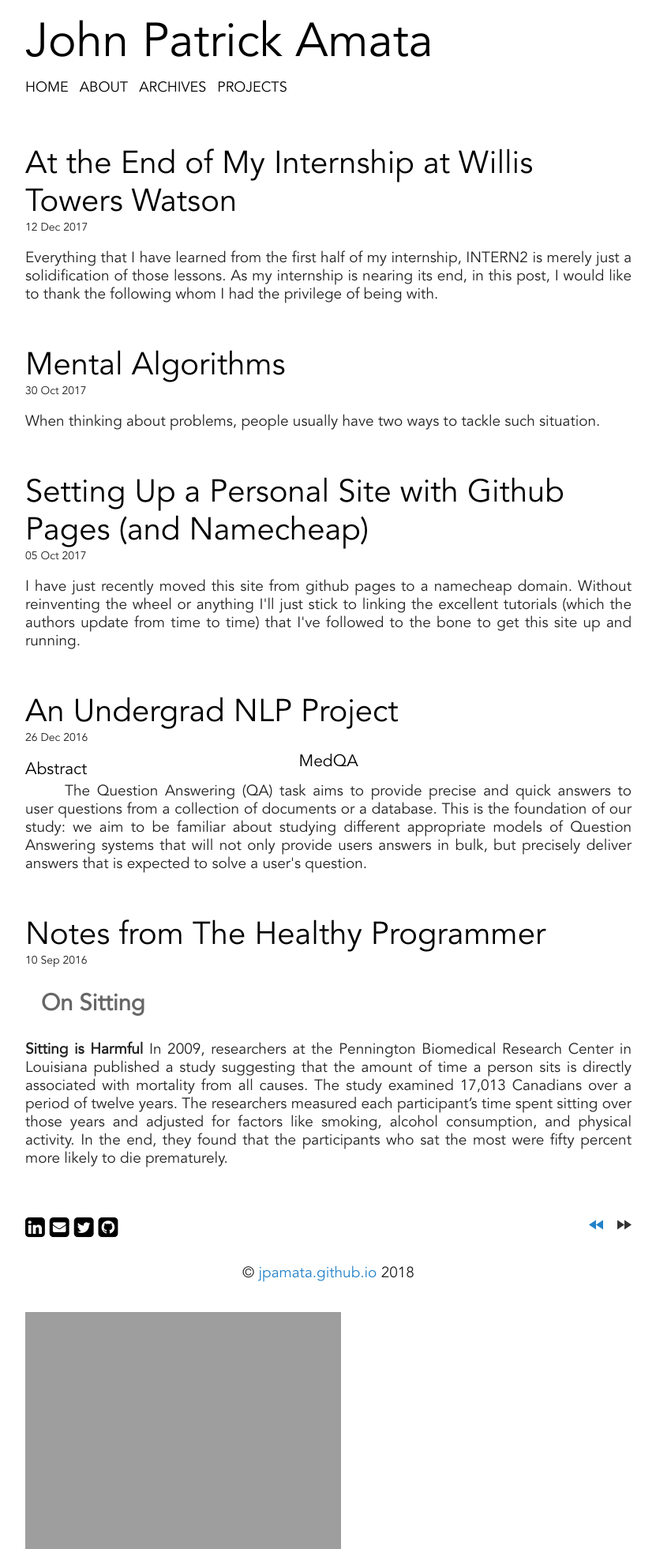
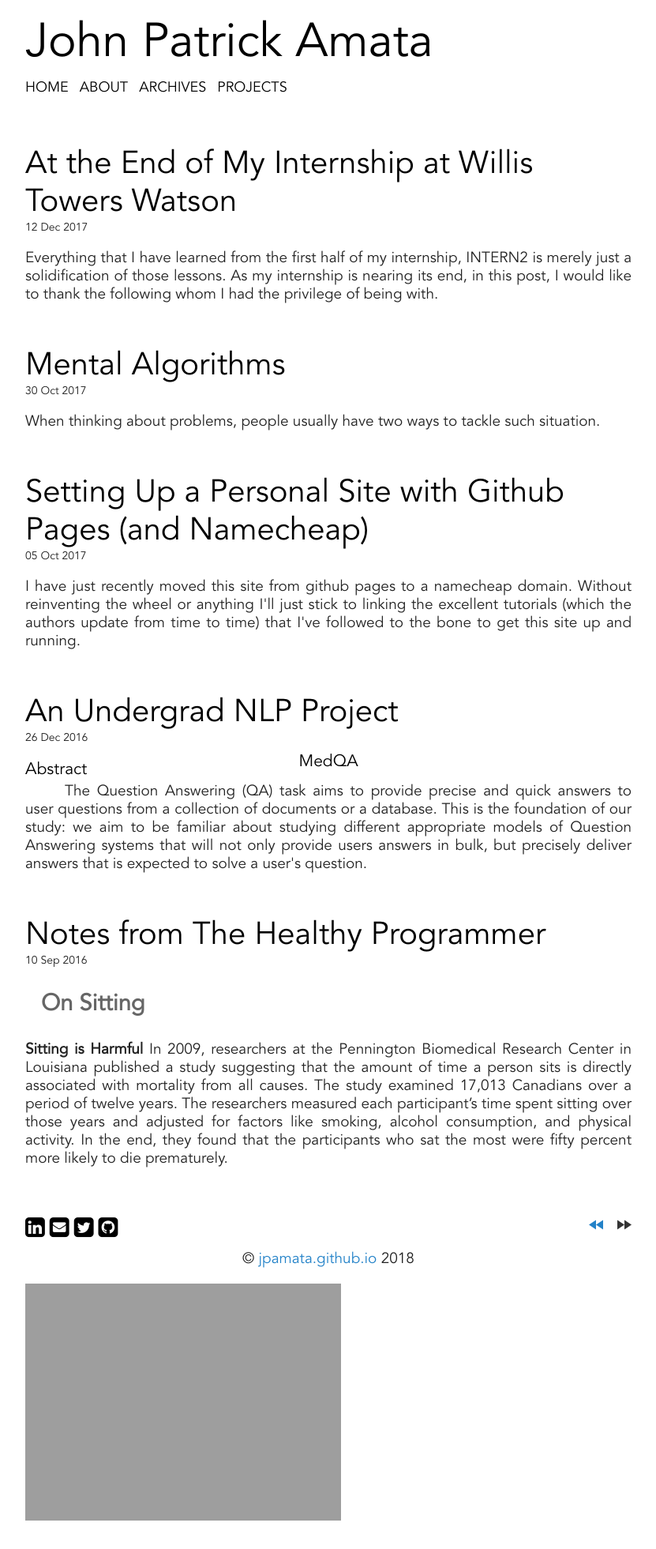
Before and after one commit to jpamata/jpamata.github.io, a Jekyll site: the page built from index.html, in a window 1280 px wide. Shown: the whole page at 79% size, without its empty margins (224-1055 px from the left). Built offline with Jekyll 4.4.1, drawn with Linux system fonts in a browser that asks for light colours; the list of posts is cut into pages by our own code; after the commit the page ends 1925 px from its top, so only the background shows below that.

Commit message:
Update footer.html

```diff
--- a/_includes/footer.html
+++ b/_includes/footer.html
@@ -40,8 +40,5 @@
   var s = document.getElementsByTagName('script')[0]; s.parentNode.insertBefore(ga, s);
   })();
 </script>
-
-
-<br/>
-<p align="center">&copy; <a href="{{ site.url }}/">{{site.title}}</a> {{ 'now' | date: '%Y' }}</p><br/>
-<img src="http://johnamata.com/assets/transparent-sign.png" align="center">
+<p align="center">&copy; <a href="{{ site.url }}/">{{site.title}}</a> {{ 'now' | date: '%Y' }}</p>
+<img src="http://johnamata.com/assets/transparent-sign.png" align="middle">
```
